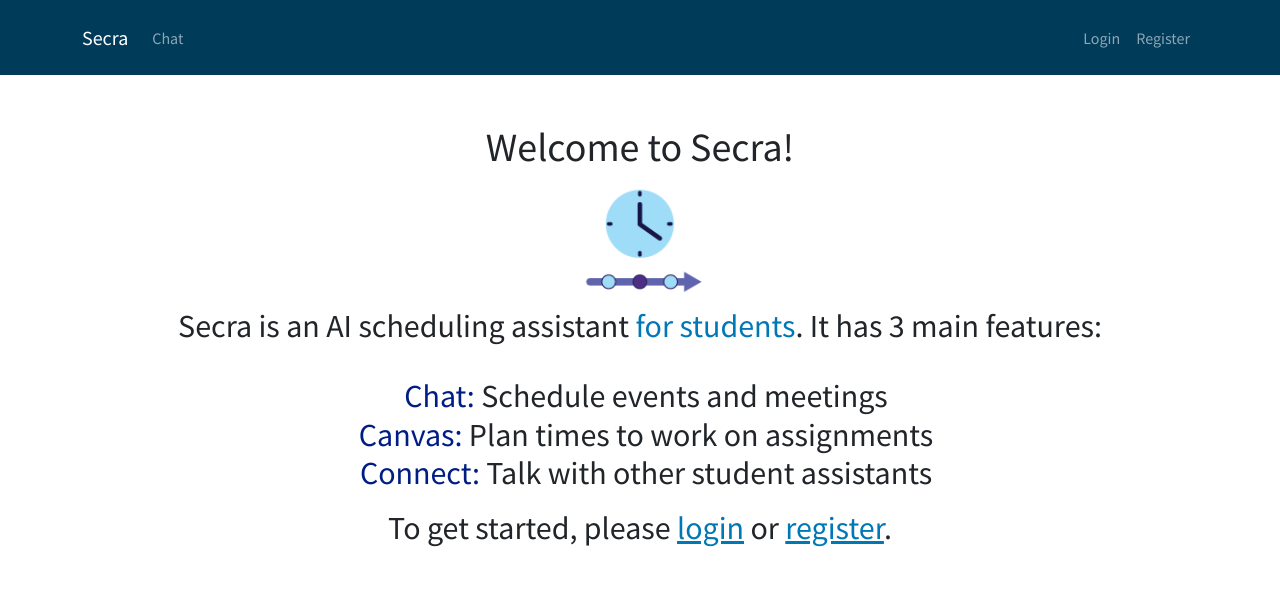
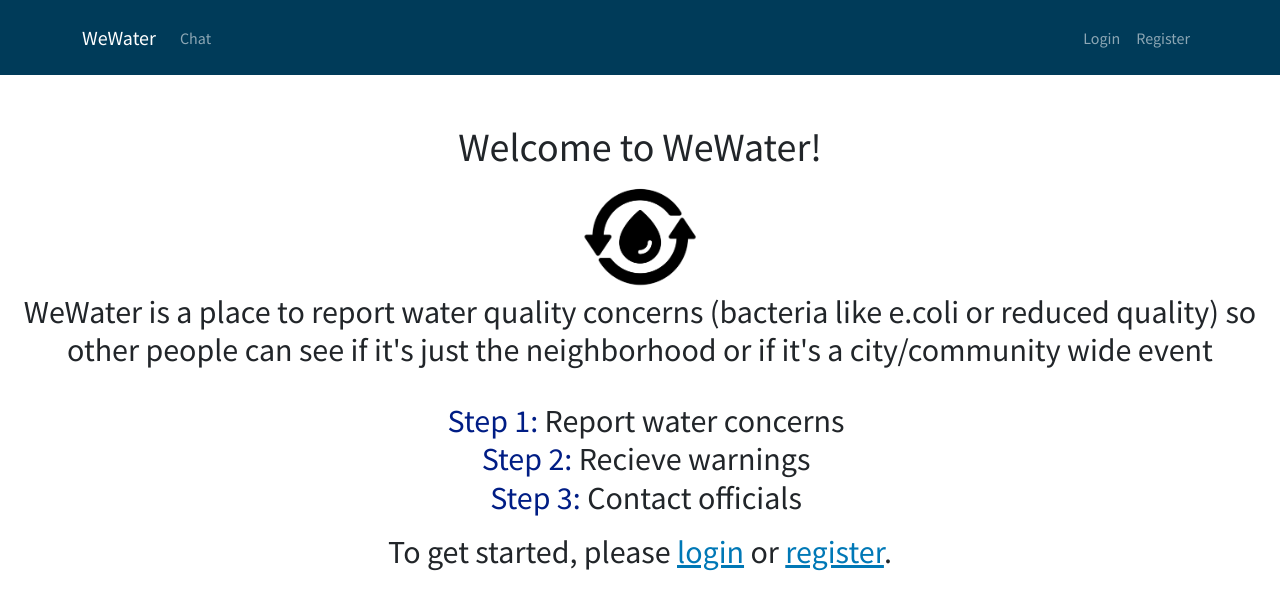
Before and after one commit to TheSniterSun/DevFestHackathon, a React (Create React App) app in the folder frontend/: page / in a window 1280 px wide. Shown: the top 610 px of the page. Built offline with nearby package versions, Linux system fonts and the light colour scheme.

Commit message:
updated files

```diff
--- a/frontend/public/index.html
+++ b/frontend/public/index.html
@@ -4,9 +4,9 @@
     <meta charset="utf-8" />
 
     <meta name="viewport" content="width=device-width, initial-scale=1" />
-    <title>Secra</title>
+    <title>WeWater</title>
 
-    <link rel="icon" href="%PUBLIC_URL%/images/secra_logo.png" /> <!-- %PUBLIC_URL% -> replaced with `public` folder URL -->
+    <link rel="icon" href="%PUBLIC_URL%/images/wewater.png" /> <!-- %PUBLIC_URL% -> replaced with `public` folder URL -->
 
     <!-- Fonts -->
     <link rel="stylesheet" href="https://fonts.googleapis.com/css?family=Source+Sans+Pro:400,700&display=swap">
--- a/frontend/src/components/NavBar.js
+++ b/frontend/src/components/NavBar.js
@@ -56,7 +56,7 @@ function NavBar(props) {
         {/* Expands on larger screen sizes; Note: bg-body-tertiary is just a type of background color */}
         <Navbar expand="lg" className={styles.navbar} data-bs-theme="dark">
           <Container>
-            <Navbar.Brand href="/">Secra</Navbar.Brand>
+            <Navbar.Brand href="/">WeWater</Navbar.Brand>
             <Navbar.Toggle aria-controls="basic-navbar-nav" />
             <Navbar.Collapse id="basic-navbar-nav">
 
--- a/frontend/src/components/home/HomePage.js
+++ b/frontend/src/components/home/HomePage.js
@@ -15,7 +15,7 @@ import { Link } from 'react-router-dom';
 const baseURL = "http://localhost:8000"; // for local dev this is the backend server
 
 function HomePage(props) {
-    const logoPath = '/images/secra_logo.png'; // in public folder
+    const logoPath = '/images/wewater.png'; // in public folder
     const token = props.token;
     const isLoggedIn = user_authorized(token);
 
@@ -24,23 +24,22 @@ function HomePage(props) {
         <br />
         <br />
 
-        <h1 className={styles.textCenter}>Welcome to Secra!</h1>
+        <h1 className={styles.textCenter}>Welcome to WeWater!</h1>
 
         <div className={styles.imageCenter}>
             <img src={process.env.PUBLIC_URL + logoPath} className={styles.center} alt="logo" />
         </div>
 
         <div className={styles.textCenter}>
-            <h2>Secra is an AI scheduling assistant <span className={styles.homeLightBlueText}>for students</span>.
-            It has 3 main features: </h2>
+            <h2>WeWater is a place to report water quality concerns (bacteria like e.coli or reduced quality) so other people can see if it's just the neighborhood or if it's a city/community wide event </h2>
 
             <br />
 
             <h2 className={styles.centerContainer}>
                 <ul className={styles.noBullets}>
-                    <li> <span className={`${styles.homeDarkBlueText} ${styles.boldText}`}>Chat:</span> Schedule events and meetings</li>
-                    <li> <span className={`${styles.homeDarkBlueText} ${styles.boldText}`}>Canvas:</span> Plan times to work on assignments</li>
-                    <li> <span className={`${styles.homeDarkBlueText} ${styles.boldText}`}>Connect:</span> Talk with other student assistants</li>
+                    <li> <span className={`${styles.homeDarkBlueText} ${styles.boldText}`}>Step 1:</span> Report water concerns </li>
+                    <li> <span className={`${styles.homeDarkBlueText} ${styles.boldText}`}>Step 2:</span> Recieve warnings </li>
+                    <li> <span className={`${styles.homeDarkBlueText} ${styles.boldText}`}>Step 3:</span> Contact officials </li>
                 </ul>
             </h2>
 
```
Also changed, not shown: frontend/public/images/wewater.png (added), 1 other file (tests, documents, lock files or other folders).
